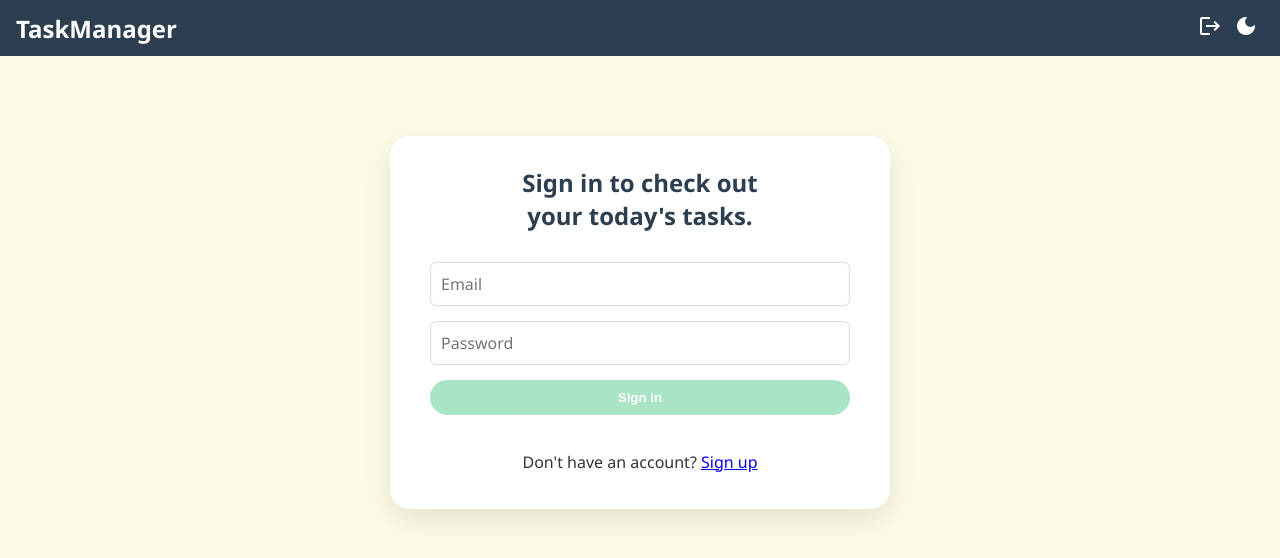
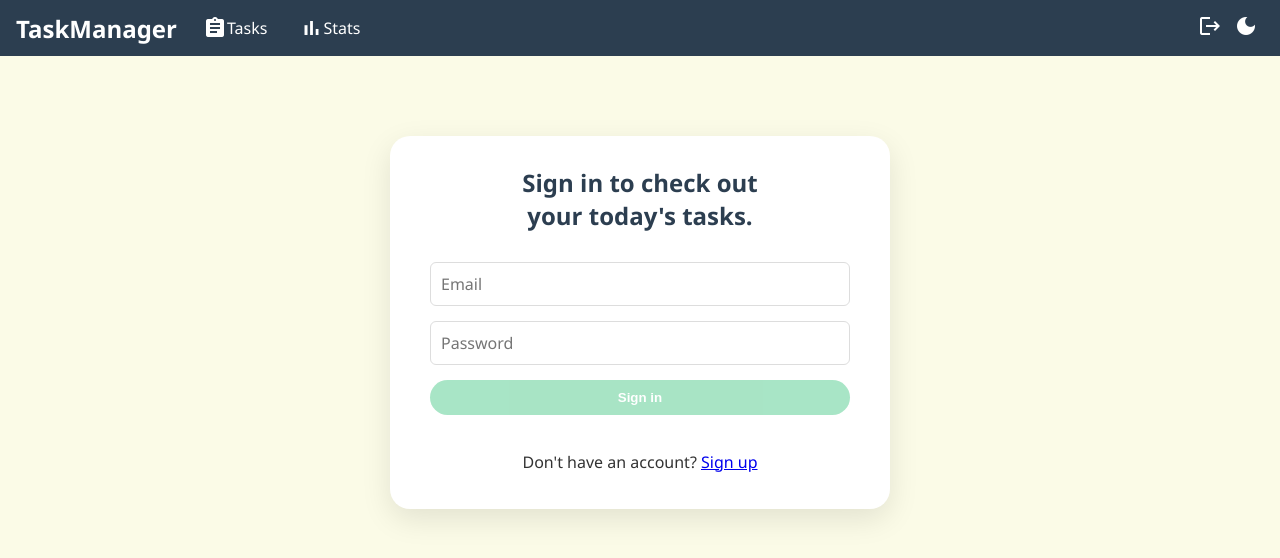
Before and after one commit to lukoq/task-manager-frontend, an Angular app: page /login in a window 1280 px wide. Shown: the top 558 px of the page. Built offline with nearby package versions, Linux system fonts and the light colour scheme; sample sign-in values are in the browser's storage.

Commit message:
Add navigation links to the top app bar

```diff
--- a/src/app/app.css
+++ b/src/app/app.css
@@ -29,3 +29,29 @@
 .app-content {
     padding-top: 0px;
 }
+.nav-bar {
+    display: flex;
+    flex-direction: row;
+    align-items: center;
+}
+.nav-links {
+    display: flex;
+    color: var(--color-text-white);
+    padding-inline: 10px;
+}
+.nav-links a {
+    display: flex;
+    align-items: center;
+    text-decoration: none;
+    color: inherit;
+    font-weight: 500;
+    padding: 32px 16px;
+    border-radius: 5px;
+    transition: all 0.2s ease;
+    cursor: pointer;
+}
+.nav-links a:hover {
+    opacity: 1;
+    background-color: rgba(255, 255, 255, 0.1);
+    transform: translateY(-1px);
+}
--- a/src/app/app.html
+++ b/src/app/app.html
@@ -1,6 +1,20 @@
 <header class="top-bar">
-  <span class="app-title">TaskManager</span>
-  <div class="actions">
+  <div class="nav-bar">
+    <span class="app-title">TaskManager</span>
+      @if (loginService.isLoggedIn | async) {
+      <nav class="nav-links">
+        <a routerLink="/tasks" routerLinkActive="active-link">
+          <span class="material-icons">assignment</span>
+          <span class="app-page">Tasks</span>
+        </a>
+        <a routerLink="/statistics" routerLinkActive="active-link">
+          <span class="material-icons">bar_chart</span>
+          <span class="app-page">Stats</span>
+        </a>
+      </nav>
+      }
+  </div>
+  <div class="quick-actions">
     @if (loginService.isLoggedIn | async) {
       <button class="logout-btn" (click)="loginService.logout()">
         <span class="material-icons">logout</span>
--- a/src/app/app.routes.ts
+++ b/src/app/app.routes.ts
@@ -10,6 +10,11 @@ export const routes: Routes = [
         component: TasksComponent,
         canActivate: [authGuard]
     },
+    {
+        path: 'statistics',
+        component: TasksComponent,
+        canActivate: [authGuard]
+    },
     { path: 'login', component: LoginComponent },
     { path: 'register', component: RegisterComponent },
     { path: '', redirectTo: 'login', pathMatch: 'full' },
```
